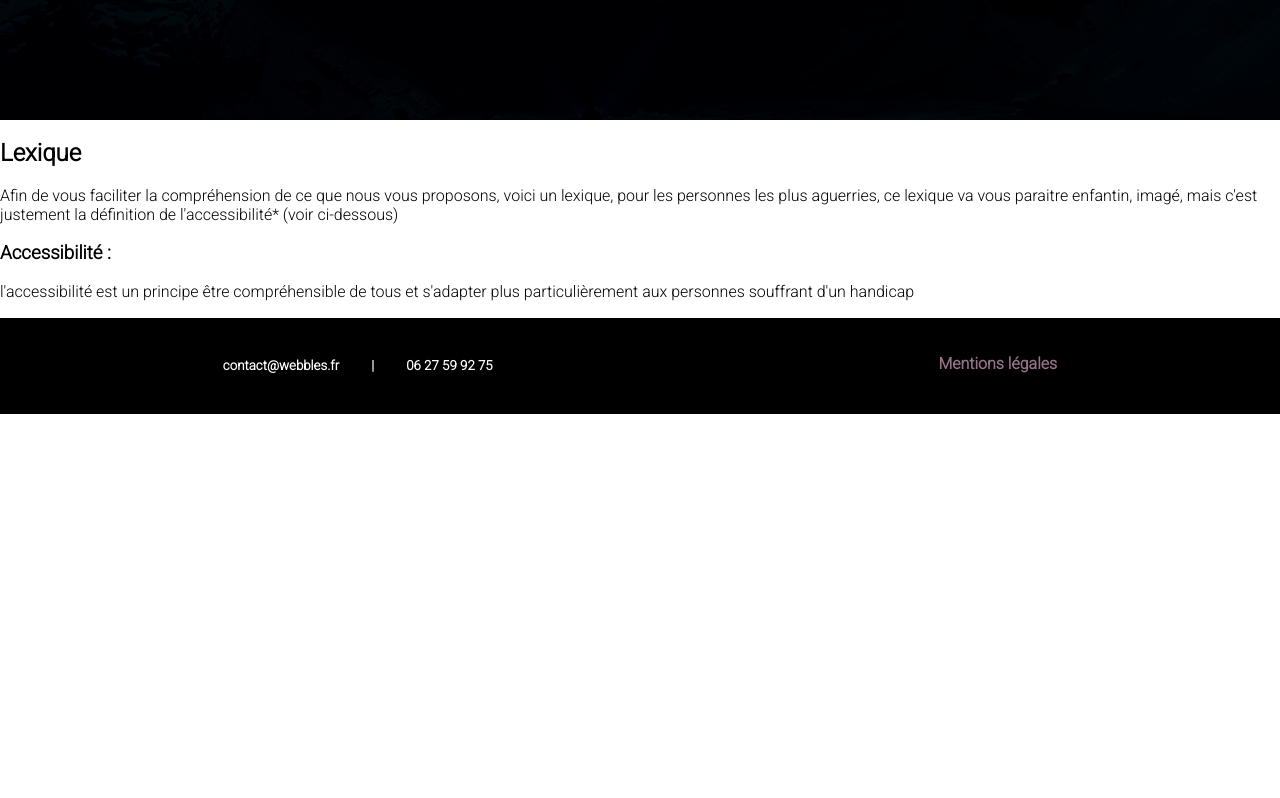
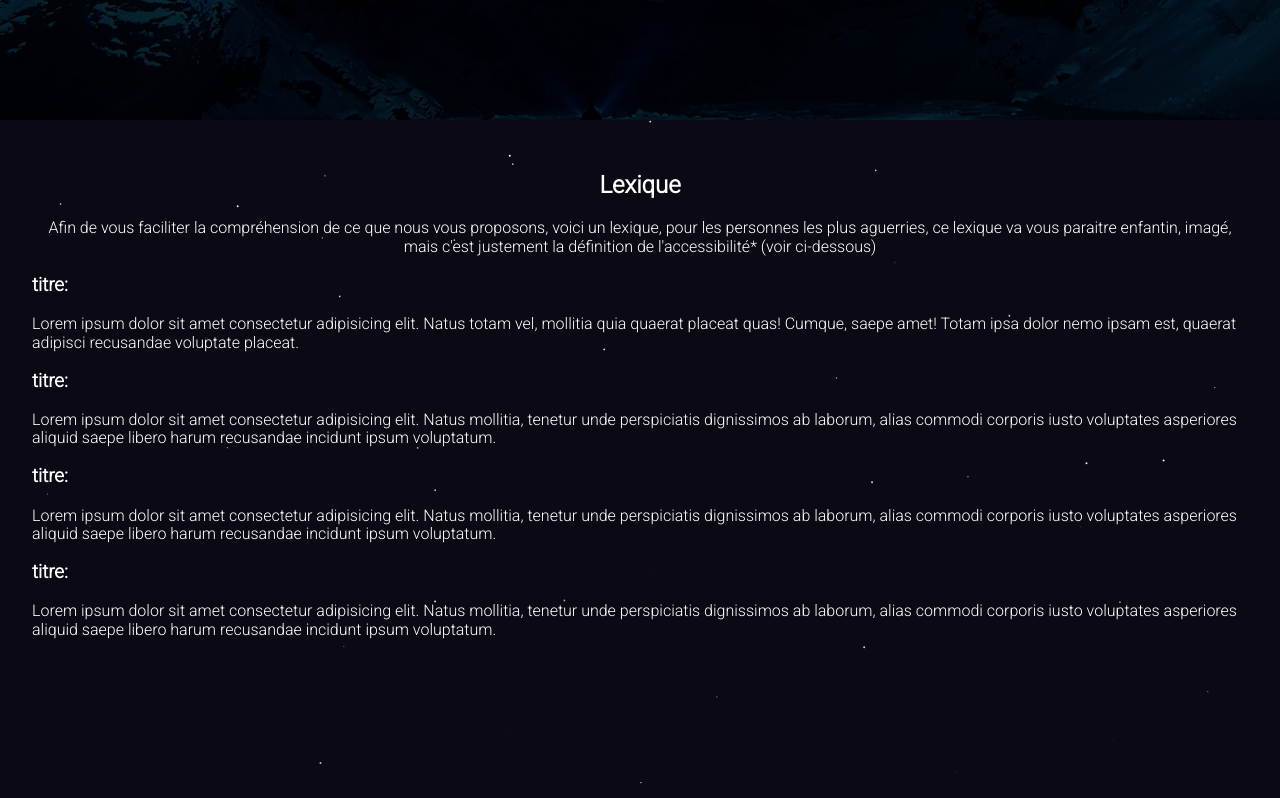
Before and after one commit to SwannDefossez/webbles, a Next.js app: page /lexique in a window 1280 px wide. Shown: the part 680-1478 px from the top of the page. Before the commit the page ends 1094 px from the top, so only its background shows below. Built offline with nearby package versions, Linux system fonts and the light colour scheme.

Commit message:
point des avancées lexique contact

```diff
--- a/src/app/lexique/lexique.module.scss
+++ b/src/app/lexique/lexique.module.scss
@@ -0,0 +1,18 @@
+.container {
+    background-color: #0b0a14;
+    color: white;
+    height: 140vh;
+    width: 100vw;
+    overflow: hidden;
+    position: relative;
+    & h1 {
+      margin: 0;
+      letter-spacing: 0.5rem;
+    }
+    .contain{
+padding: 2rem;
+h2, .presentation{
+    text-align: center;
+}
+    }
+  }
--- a/src/app/lexique/page.js
+++ b/src/app/lexique/page.js
@@ -1,15 +1,40 @@
 "use client";
 import React from 'react';
 import css from './lexique.module.scss';
-
+import ParticleBackground from "../../components/particle/particleBackground";
 
 export default function page() {
     return (
-        <div>
-            <h2>Lexique</h2>
-            <p>Afin de vous faciliter la compréhension de ce que nous vous proposons, voici un lexique, pour les personnes les plus aguerries, ce lexique va vous paraitre enfantin, imagé, mais c'est justement la définition de l'accessibilité* (voir ci-dessous)</p>
-            <h3>Accessibilité :</h3>
-            <p>l'accessibilité est un principe  être compréhensible de tous et s'adapter plus particulièrement aux personnes souffrant d'un handicap</p>
+        <div className={css.container}>
+            <ParticleBackground />
+            <div className={css.contain}>
+                <h2>Lexique</h2>
+                <p className={css.presentation}>Afin de vous faciliter la compréhension de ce que nous vous proposons, voici un lexique, pour les personnes les plus aguerries, ce lexique va vous paraitre enfantin, imagé, mais c'est justement la définition de l'accessibilité* (voir ci-dessous)</p>
+                <div className={css.definition}>
+                    <h3>titre:</h3>
+                    <p>
+                        Lorem ipsum dolor sit amet consectetur adipisicing elit. Natus totam vel, mollitia quia quaerat placeat quas! Cumque, saepe amet! Totam ipsa dolor nemo ipsam est, quaerat adipisci recusandae voluptate placeat.
+                    </p>
+                </div>
+                <div className={css.definition}>
+                    <h3>titre:</h3>
+                    <p>
+                        Lorem ipsum dolor sit amet consectetur adipisicing elit. Natus mollitia, tenetur unde perspiciatis dignissimos ab laborum, alias commodi corporis iusto voluptates asperiores aliquid saepe libero harum recusandae incidunt ipsum voluptatum.
+                    </p>
+                </div>
+                <div className={css.definition}>
+                    <h3>titre:</h3>
+                    <p>
+                        Lorem ipsum dolor sit amet consectetur adipisicing elit. Natus mollitia, tenetur unde perspiciatis dignissimos ab laborum, alias commodi corporis iusto voluptates asperiores aliquid saepe libero harum recusandae incidunt ipsum voluptatum.
+                    </p>
+                </div>
+                <div className={css.definition}>
+                    <h3>titre:</h3>
+                    <p>
+                        Lorem ipsum dolor sit amet consectetur adipisicing elit. Natus mollitia, tenetur unde perspiciatis dignissimos ab laborum, alias commodi corporis iusto voluptates asperiores aliquid saepe libero harum recusandae incidunt ipsum voluptatum.
+                    </p>
+                </div>
+            </div>
         </div>
     );
 };
--- a/src/components/header/header.module.scss
+++ b/src/components/header/header.module.scss
@@ -7,10 +7,8 @@
   text-decoration: none;
   background: linear-gradient(271deg, #000000, #000103, #000207);
   background-size: 600% 600%;
-
   -webkit-animation: AnimationName 33s ease infinite;
   animation: AnimationName 33s ease infinite;
-
   color: white;
   overflow: hidden;
   @include flex(row, center, center);
@@ -27,7 +25,6 @@
   }
   &__burger {
     @include flex(row, center, center);
-
     cursor: pointer;
     transition: all 0.2s ease;
     transform: scale(1);
@@ -43,7 +40,7 @@
   &__bcg {
     position: absolute;
     z-index: 1;
-    opacity: 0.05;
+    opacity: 0.20;
   }
 }
 
```
